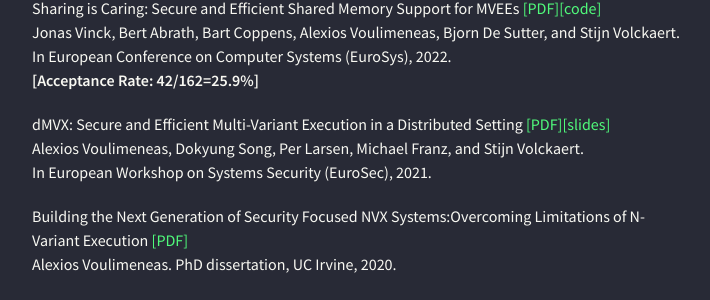
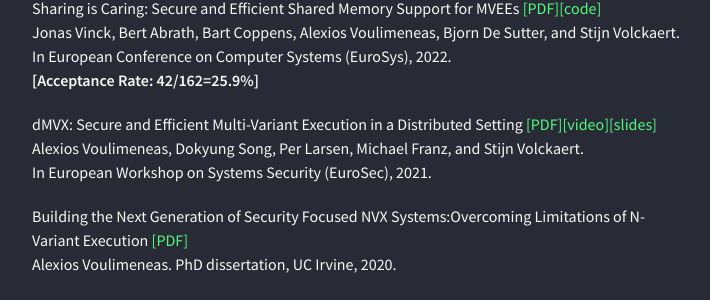
Before and after one commit to alexios-voulimeneas/alexios-voulimeneas.github.io, a Jekyll site: the page built from index.md, in a window 1280 px wide and 900 px high, scrolled down 1006 px. Shown: the part 146-446 px from the top of the window, without its empty margins (283-993 px from the left). Built offline with Jekyll 4.4.1, drawn with Linux system fonts in a browser that asks for light colours; nearby versions of some CDN libraries; the repository's description, which GitHub fills in, is left out.

Commit message:
Update index.md

```diff
--- a/index.md
+++ b/index.md
@@ -33,7 +33,7 @@
 In European Conference on Computer Systems (EuroSys), 2022.
 **[Acceptance Rate: 42/162=25.9%]**
 
-dMVX: Secure and Efficient Multi-Variant Execution in a Distributed Setting [[PDF]](https://arxiv.org/pdf/2011.02091.pdf)[[slides]](./papers/dMVX-eurosec2021.pptx)
+dMVX: Secure and Efficient Multi-Variant Execution in a Distributed Setting [[PDF]](https://arxiv.org/pdf/2011.02091.pdf)[[video]](https://www.youtube.com/watch?v=Cn88HpelxHo&list=PLzDuHU-z7gNimkcmxRESHgdi-tBWoFWhH&index=7&ab_channel=AndreaLanzi)[[slides]](./papers/dMVX-eurosec2021.pptx)
 Alexios Voulimeneas, Dokyung Song, Per Larsen, Michael Franz, and Stijn Volckaert.
 In European Workshop on Systems Security (EuroSec), 2021.
 
```
